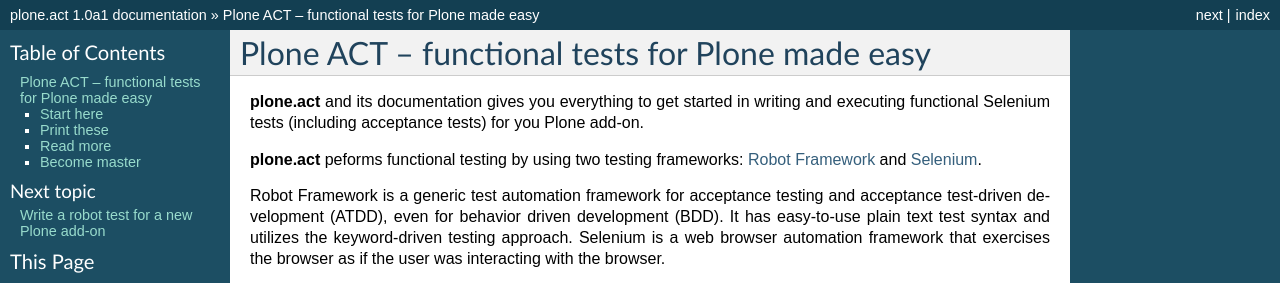
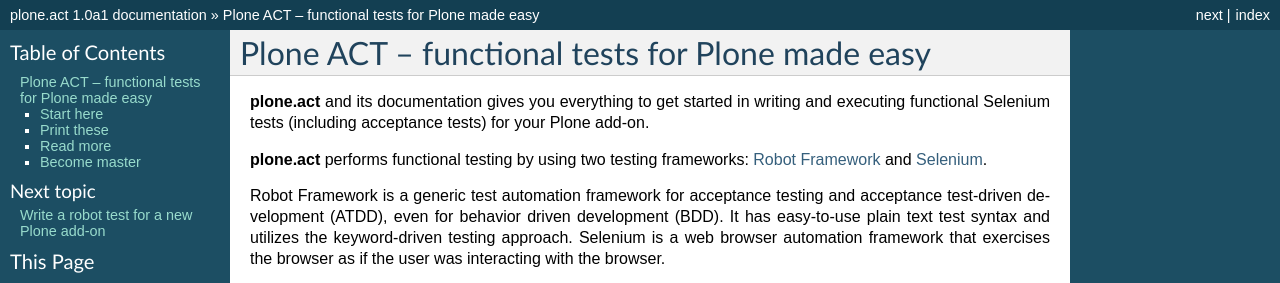
Before and after one commit to plone/plone.app.robotframework, a Sphinx documentation site: the page built from docs/source/index.rst, in a window 1280 px wide. Shown: the top 283 px of the page. Built offline with Sphinx 7.4.7, drawn with Linux system fonts in a browser that asks for light colours.

Commit message:
Fix typos

```diff
--- a/docs/source/index.rst
+++ b/docs/source/index.rst
@@ -3,9 +3,9 @@
 
 **plone.act** and its documentation gives you everything to get started in
 writing and executing functional Selenium tests (including acceptance tests)
-for you Plone add-on.
+for your Plone add-on.
 
-**plone.act** peforms functional testing by using two testing frameworks:
+**plone.act** performs functional testing by using two testing frameworks:
 `Robot Framework <http://code.google.com/p/robotframework/>`_ and
 `Selenium <http://seleniumhq.org/>`_.
 
```
